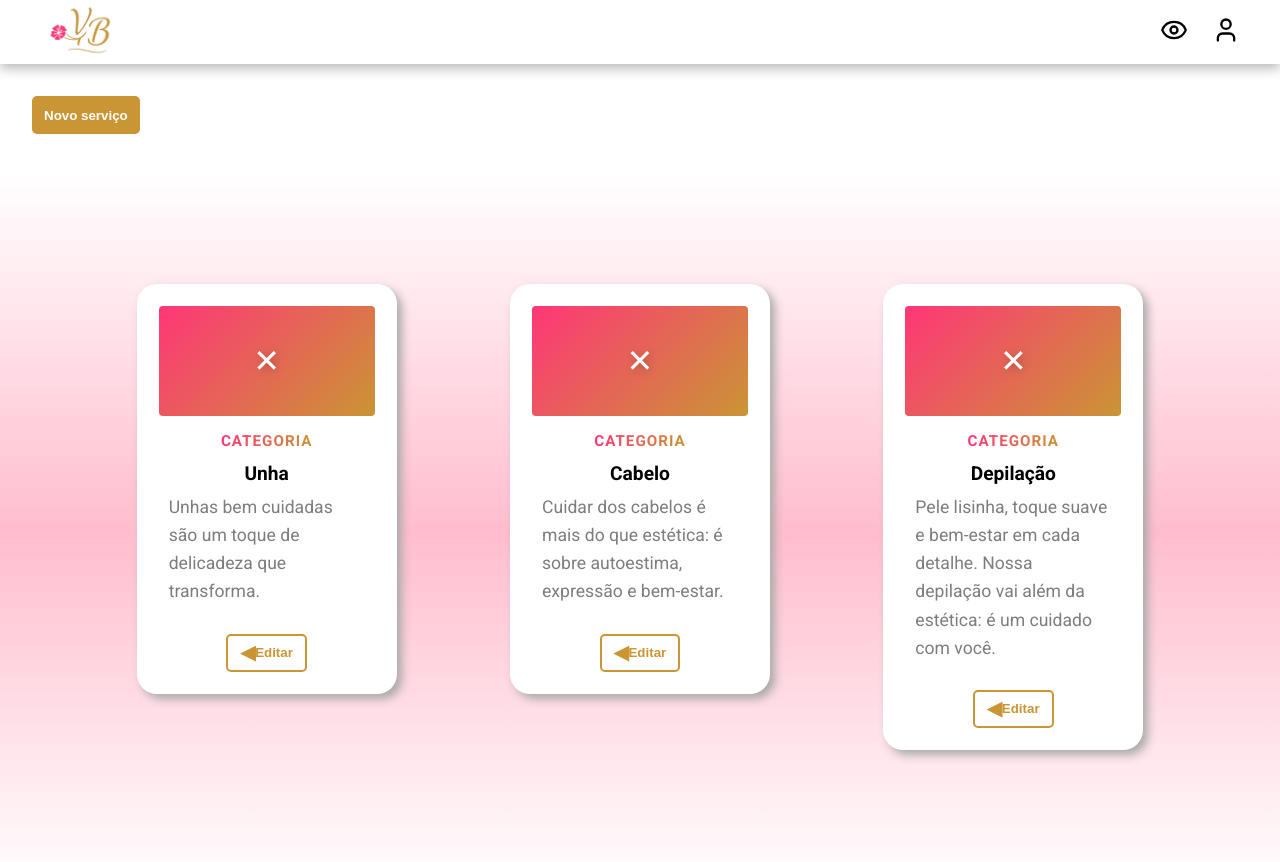
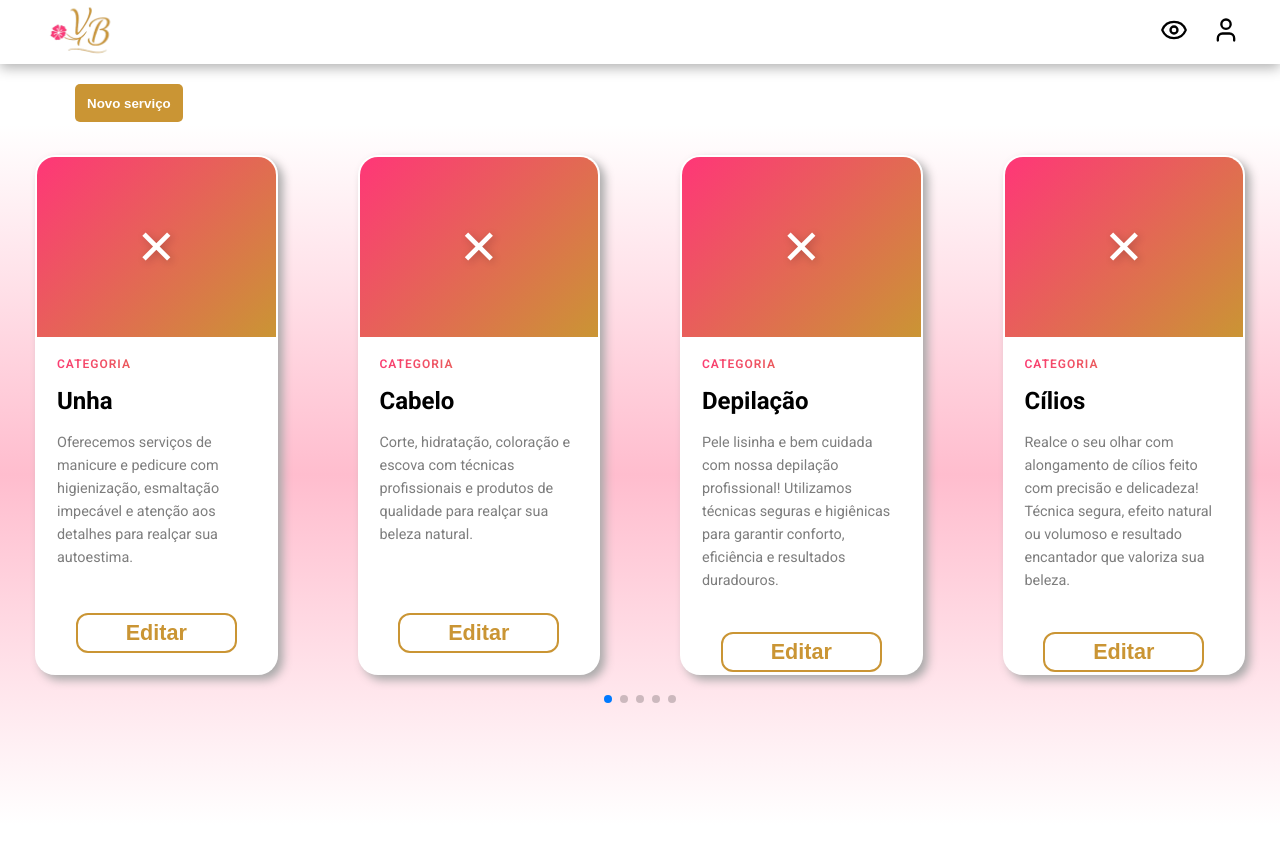
Before and after one commit to Grupo-4-2CCOA/frontend, a React (Vite) app: page /cadastro-servico in a window 1280 px wide. Shown: the top 862 px of the page. After the commit the page ends 825 px from the top, so only its background shows below. Built offline with nearby package versions, Linux system fonts and the light colour scheme.

Commit message:
fix: Consertando o CSS da página de Cadastro de Serviço.

```diff
--- a/src/common/components/BotaoSecundario.jsx
+++ b/src/common/components/BotaoSecundario.jsx
@@ -4,7 +4,7 @@ export default function BotaoSecundario(props) {
     return (
         <button
             onClick={props.onClick}
-			className={style.botaoSecundario}
+            className={`${style.botaoSecundario} ${props.className || ""}`}
         >
             {props.children}
         </button>
--- a/src/common/components/SecaoServicosCadastro.jsx
+++ b/src/common/components/SecaoServicosCadastro.jsx
@@ -12,22 +12,36 @@ const servico = [
         id: 1,
         category: 'Categoria',
         title: 'Unha',
-        description: 'Unhas bem cuidadas são um toque de delicadeza que transforma.',
-        image: "",
+        description: 'Oferecemos serviços de manicure e pedicure com higienização, esmaltação impecável e atenção aos detalhes para realçar sua autoestima.',
+        image: "imagem",
     },
     {
         id: 2,
         category: 'Categoria',
         title: 'Cabelo',
-        description: 'Cuidar dos cabelos é mais do que estética: é sobre autoestima, expressão e bem-estar.',
-        image: "",
+        description: 'Corte, hidratação, coloração e escova com técnicas profissionais e produtos de qualidade para realçar sua beleza natural.',
+        image: "imagem",
     },
     {
         id: 3,
         category: 'Categoria',
         title: 'Depilação',
-        description: 'Pele lisinha, toque suave e bem-estar em cada detalhe. Nossa depilação vai além da estética: é um cuidado com você.',
-        image: "",
+        description: 'Pele lisinha e bem cuidada com nossa depilação profissional! Utilizamos técnicas seguras e higiênicas para garantir conforto, eficiência e resultados duradouros.',
+        image: "imagem",
+    },
+    {
+        id: 4,
+        category: 'Categoria',
+        title: 'Cílios',
+        description: 'Realce o seu olhar com alongamento de cílios feito com precisão e delicadeza! Técnica segura, efeito natural ou volumoso e resultado encantador que valoriza sua beleza.',
+        image: "imagem",
+    },
+    {
+        id: 5,
+        category: 'Categoria',
+        title: 'Massagem',
+        description: 'Relaxe e revigore-se com nossas sessões de massagem terapêutica, aliviando tensões e promovendo bem-estar integral.',
+        image: "imagem",
     },
 ];
 
@@ -39,9 +53,19 @@ export default function SecaoServicosCadastro({ onEditar }) {
                     className={styles.swiper}
                     modules={[Navigation, Pagination, A11y]}
                     spaceBetween={40}
-                    slidesPerView={3}
+                    slidesPerView={4}
                     pagination={{ clickable: true }}
-                    loop={false}
+                    loop={true}
+                    breakpoints={{
+                        768: {
+                            slidesPerView: 2,
+                            spaceBetween: 20,
+                        },
+                        1024: {
+                            slidesPerView: 4,
+                            spaceBetween: 30,
+                        },
+                    }}
                 >
                     {servico.map((servico, idx) => (
                         <SwiperSlide key={servico.id}>
@@ -52,12 +76,14 @@ export default function SecaoServicosCadastro({ onEditar }) {
                                 <p className={styles.serviceCategory}>{servico.category}</p>
                                 <h3 className={styles.serviceTitle}>{servico.title}</h3>
                                 <p className={styles.serviceDescription}>{servico.description}</p>
-                                <BotaoSecundario
-                                    className={styles.editarBtn}
-                                    onClick={() => onEditar(idx)}
-                                >
-                                    <span style={{ fontSize: "1.2rem" }}>◀</span> Editar
-                                </BotaoSecundario>
+                                <div className={styles.cardBottom}>
+                                    <BotaoSecundario
+                                        onClick={() => onEditar(idx)}
+                                        className={styles.editarCadastro}
+                                    >
+                                        <span style={{ fontSize: "1.2rem" }}></span> Editar
+                                    </BotaoSecundario>
+                                </div>
                             </div>
                         </SwiperSlide>
                     ))}
--- a/src/common/styles/SecaoServicosCadastro.module.css
+++ b/src/common/styles/SecaoServicosCadastro.module.css
@@ -1,109 +1,122 @@
 .servicoSecao {
-    width: 100%;
-    display: flex;
-    justify-content: center;
-    margin-top: 40px;
-    padding: 80px 40px;
 	background: linear-gradient(0deg, var(--BRANCO) 0%, #FFBDCE 50%, var(--BRANCO) 100%);
 	text-align: center;
 	position: relative;
 }
 
 .carouselContainer {
-    width: 90%;
-    max-width: 1200px;
+	max-width: 1400px;
 	margin: 0 auto;
+	height: 700px;
+    padding: 10px;
+    display: flex;
+    align-items: flex-start;
 }
 
 .swiper {
-    padding-bottom: 40px;
+    padding: 20px 0 40px 0;
 }
 
 .serviceCard {
-    background-color: var(--BRANCO, #e6cce6);
+	background-color: var(--BRANCO);
 	border-radius: 20px;
 	overflow: hidden;
 	display: flex;
 	flex-direction: column;
+	height: 520px;
 	text-align: left;
-    margin: 20px auto;
+	margin: 0 25px;
 	box-shadow: 0 15px 35px rgba(0, 0, 0, 0.1);
 	transition: all 0.4s cubic-bezier(0.175, 0.885, 0.32, 1.275);
 	border: 2px solid transparent;
 	box-shadow: 5px 5px 10px 0 #AAA;
-    margin-top: 30px;
-    width: 260px;
-    padding: 20px;
-    align-items: center;
-    box-sizing: border-box;
+	margin-top: 0px;
+    position: relative;
+    justify-content: space-between;
 }
 
 .serviceCard:hover {
-    transform: translateY(-10px) scale(1.02);
+    transform: translateY(-15px) scale(1.02);
 }
 
 .serviceImagePlaceholder {
 	width: 100%;
-    height: 110px;
-    background: linear-gradient(135deg, var(--ROSA-LOGO, #e6cce6) 0%, var(--DOURADO, #e0e0e0) 100%);
+	height: 180px;
+	min-height: 180px;
+	max-height: 180px;
+	background: linear-gradient(135deg, var(--ROSA-LOGO) 0%, var(--DOURADO) 100%);
 	display: flex;
 	justify-content: center;
 	align-items: center;
 	position: relative;
-    border-radius: 4px;
-    margin-bottom: 16px;
+	flex-shrink: 0;
+	flex-grow: 0;
 }
 
 .placeholderX {
-    font-size: 32px;
-    color: var(--BRANCO, #fff);
+	font-size: 3rem;
+	color: var(--BRANCO);
 	font-weight: 300;
 	text-shadow: 2px 2px 8px rgba(0, 0, 0, 0.2);
 	z-index: 2;
 }
 
 .serviceCategory {
-    font-size: 0.95rem;
-    color: var(--ROSA-LOGO, #7c4d9b);
-    margin-bottom: 4px;
-    font-weight: bold;
+	font-size: 0.75rem;
+	color: var(--ROSA-LOGO);
+	font-weight: 600;
+	padding: 20px 20px 8px;
 	text-transform: uppercase;
 	letter-spacing: 1px;
-    background: linear-gradient(90deg, var(--ROSA-LOGO, #7c4d9b), var(--DOURADO, #e0e0e0));
+	background: linear-gradient(90deg, var(--ROSA-LOGO), var(--DOURADO));
 	-webkit-background-clip: text;
 	-webkit-text-fill-color: transparent;
 	background-clip: text;
 }
 
 .serviceTitle {
-    font-size: 1.2rem;
-    color: var(--PRETO, #9b59b6);
-    margin-bottom: 8px;
-    font-weight: bold;
-    padding: 0 10px;
+	font-size: 1.5rem;
+	font-weight: 700;
+	color: var(--PRETO);
+	padding: 0 20px;
 	margin-top: 8px;
+	margin-bottom: 15px;
 	line-height: 1.2;
 }
 
 .serviceDescription {
-    font-size: 1.1rem;
-    color: var(--CINZA, #000);
-    margin-bottom: 18px;
-    text-align: left;
-    width: 100%;
-    padding: 0 10px 10px;
+	font-size: 0.9rem;
+	color: var(--CINZA);
+	padding: 0 20px 20px;
 	line-height: 1.6;
 	flex-grow: 1;
 	display: flex;
 	align-items: flex-start;
 }
 
+.cardBottom {
+    display: flex;
+    justify-content: center;
+    align-items: center;
+    height: 80px;      /* altura fixa */
+    min-height: 80px;  /* garante mínimo */
+    max-height: 80px;  /* garante máximo */
+    flex-shrink: 0;    /* não diminui */
+    flex-grow: 0;      /* não aumenta */
+}
+
+.cardBottom :global(.botaoSecundario) {
+    padding: 18px 48px;
+    font-size: 1.35rem;
+    border-radius: 12px;
+}
+
 .editarBtn {
     background: none;
     border: 2px solid #9b59b6;
     color: #9b59b6;
-    padding: 6px 24px;
-    border-radius: 4px;
+    padding: 10px 32px;
+    border-radius: 6px;
     font-size: 1.1rem;
     cursor: pointer;
     display: flex;
@@ -111,9 +124,16 @@
     gap: 8px;
     font-weight: bold;
     transition: background 0.2s;
-    margin-top: 16px;
+    margin-top: auto;
+    margin-bottom: 30px;
 }
 
 .editarBtn:hover {
     background: #f3e6f7;
 }
+
+.editarCadastro {
+    padding: 18px 48px !important;
+    font-size: 1.35rem !important;
+    border-radius: 12px !important;
+}
--- a/src/pages/CadastroServico.jsx
+++ b/src/pages/CadastroServico.jsx
@@ -30,7 +30,7 @@ export default function CadastroServico() {
     return (
         <>
             <NavbarLogado />
-            <div style={{ margin: "32px 0 0 32px" }}>
+            <div style={{ margin: "20px 10px 3px 75px" }}>
                 <BotaoPrincipal
                     onClick={handleNovoServico}
                 >
```
Lines whose indentation alone changed are shown as unchanged.
